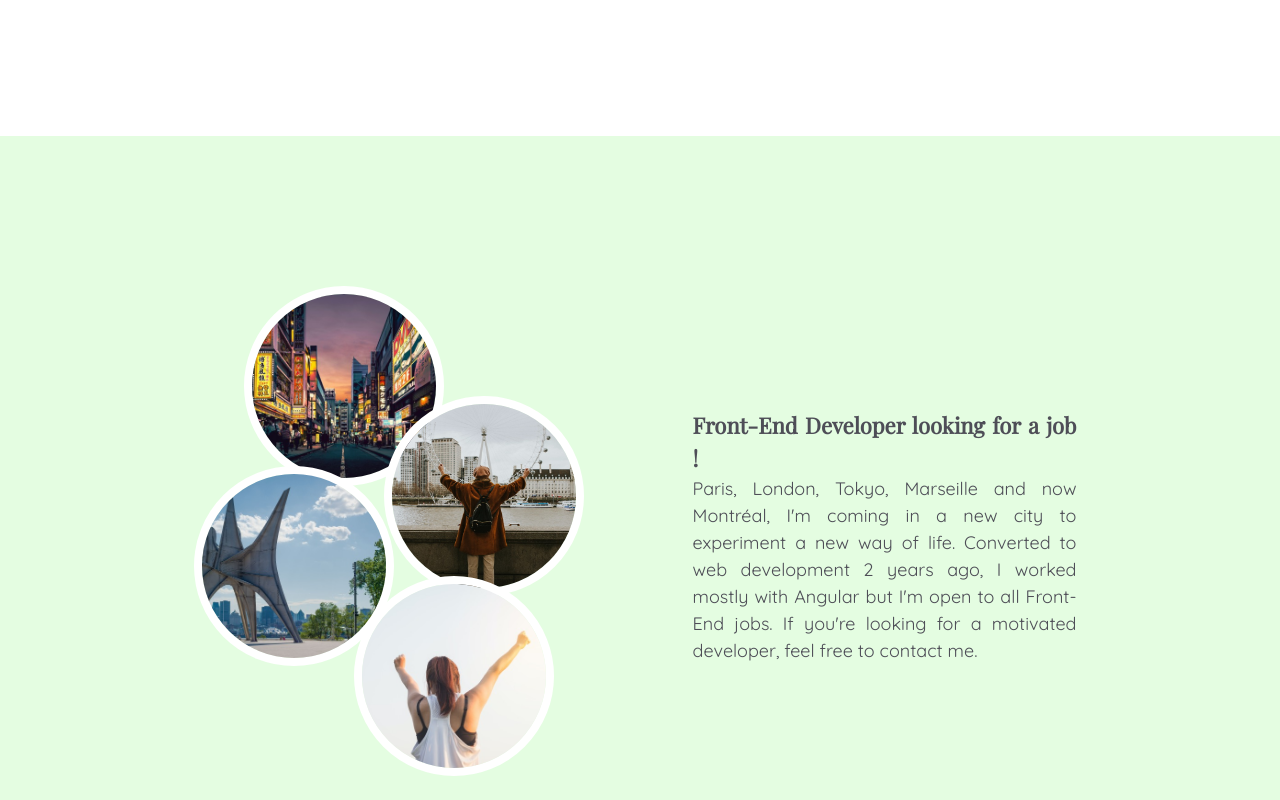
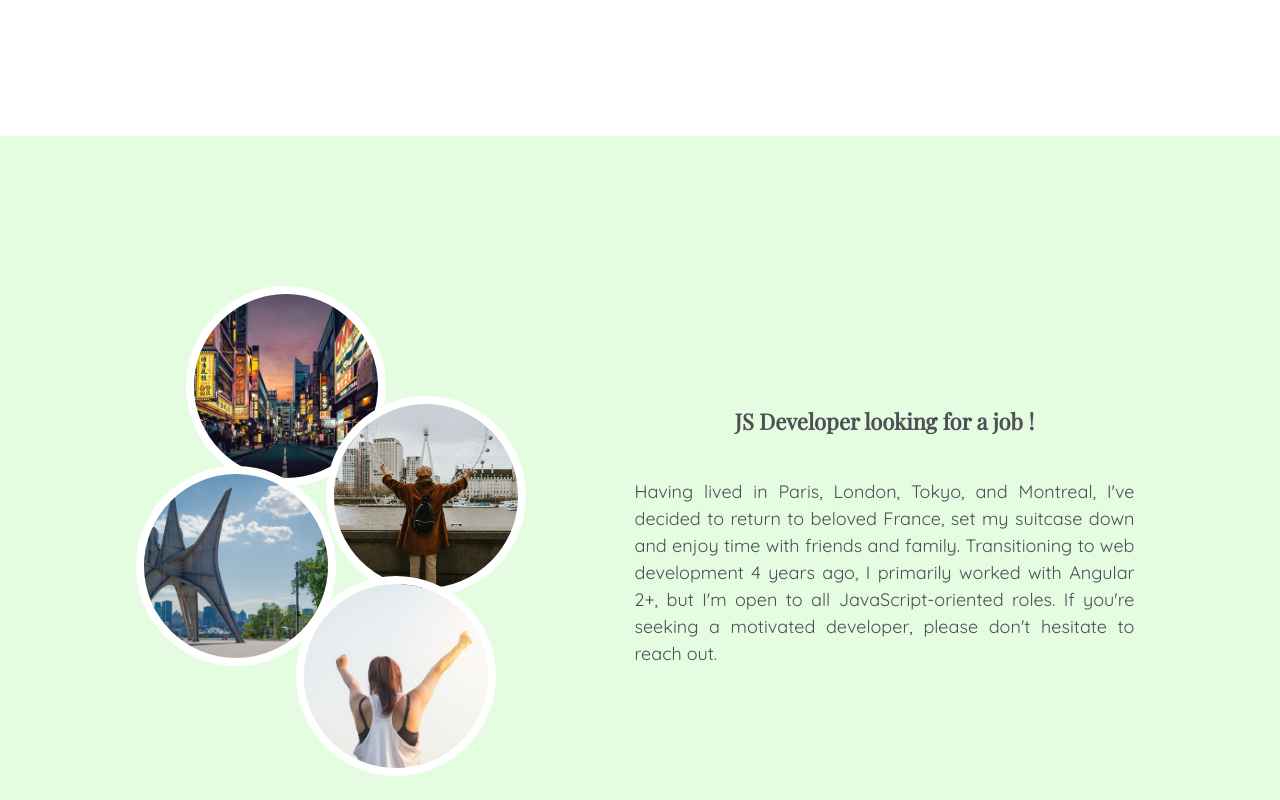
Before and after one commit to elahaye/new-portfolio-website, an Angular app: page / in a window 1280 px wide. Shown: the part 720-1520 px from the top of the page. Built offline with nearby package versions, Linux system fonts and the light colour scheme.

Commit message:
Refactor journey component

```diff
--- a/src/app/app.module.ts
+++ b/src/app/app.module.ts
@@ -16,8 +16,6 @@ import {ContactComponent} from './modules/contact/contact.component';
 @NgModule({
   declarations: [
     AppComponent,
-
-    JourneyComponent,
     TimelineComponent,
     ProjectsComponent,
     SkillsComponent,
@@ -29,6 +27,7 @@ import {ContactComponent} from './modules/contact/contact.component';
     IntroductionComponent,
     NavbarComponent,
     FirstImpressionComponent,
+    JourneyComponent,
     ContactComponent,
   ],
   bootstrap: [AppComponent],
--- a/src/app/modules/journey/journey.component.html
+++ /dev/null
@@ -1,13 +0,0 @@
-<section>
-  <article>
-    <img class="one" src="../assets/images/tokyo.jpg" alt="Photo Japon">
-    <img class="two" src="../assets/images/london.jpg" alt="Photo Londres">
-    <img class="three" src="../assets/images/montreal.jpg" alt="Photo Montréal">
-    <img class="four"src="../assets/images/motivation.jpg" alt="Photo Motivation">
-  </article>
-
-  <article>
-    <h2>Front-End Developer looking for a job !</h2>
-    <p> Paris, London, Tokyo, Marseille and now Montréal, I'm coming in a new city to experiment a new way of life. Converted to web development 2 years ago, I worked mostly with Angular but I'm open to all Front-End jobs. If you're looking for a motivated developer, feel free to contact me.</p>
-  </article>
-</section>
--- a/src/app/modules/journey/journey.component.scss
+++ b/src/app/modules/journey/journey.component.scss
@@ -1,42 +1,11 @@
-@import "../../shared/style/breakpoint.scss";
+@import '../../shared/style/breakpoint.scss';
 
-section {
-  min-height: 100vh;
-  background-color: var(--light-green-color);
-  display: flex;
-  flex-direction: column;
-  align-items: center;
-
-  article {
-    &:first-of-type {
-      position: relative;
-      margin: 40px 0;
-      min-height: 350px;
-      width: 100%;
-
-      img {
-        position: absolute;
-        border: 8px solid white;
-        border-radius: 50%;
-        object-fit: cover;
-      }
-    }
-
-    &:last-of-type {
-      display: flex;
-      flex-direction: column;
-      justify-content: center;
-      align-items: center;
-      text-align: justify;
-      margin-inline: 10px;
-      max-width: 500px;
-      color: var(--grey-color);
-      margin-bottom: 50px;
-    }
-  }
+img {
+  position: absolute;
+  border: 8px solid white;
+  border-radius: 50%;
+  object-fit: cover;
 }
-
-/////////// IMAGES
 
 @media screen and (max-width: $phone-breakpoint),
   (min-width: $tablet-breakpoint) and (max-width: $large-tablet-breakpoint) {
@@ -139,8 +108,6 @@ section {
   }
 }
 
-//////// BREAKPOINTS
-
 @media screen and (min-width: $tablet-breakpoint) {
   section {
     flex-direction: row;
@@ -154,7 +121,7 @@ section {
 
       &:last-of-type {
         max-width: 500px;
-        width: 30%;
+        width: 40%;
         margin-bottom: 0;
       }
     }
--- a/src/app/modules/journey/journey.component.ts
+++ b/src/app/modules/journey/journey.component.ts
@@ -1,8 +1,33 @@
-import { Component } from '@angular/core';
+import {CommonModule} from '@angular/common';
+import {Component} from '@angular/core';
 
 @Component({
+  standalone: true,
+  imports: [CommonModule],
   selector: 'app-journey',
-  templateUrl: './journey.component.html',
-  styleUrls: ['./journey.component.scss']
+  template: `
+    <section class="flex flex-col items-center min-h-screen bg-light-green">
+      <article class="relative my-10 min-h-[350px] w-full">
+        <img class="one" src="../assets/images/tokyo.jpg" alt="Photo Japon" />
+        <img class="two" src="../assets/images/london.jpg" alt="Photo Londres" />
+        <img class="three" src="../assets/images/montreal.jpg" alt="Photo Montréal" />
+        <img class="four" src="../assets/images/motivation.jpg" alt="Photo Motivation" />
+      </article>
+
+      <article
+        class="flex flex-col justify-center items-center gap-10 text-justify mx-2.5 max-w-[500px] text-grey mb-12"
+      >
+        <h2>JS Developer looking for a job !</h2>
+        <p>
+          Having lived in Paris, London, Tokyo, and Montreal, I've decided to return to beloved
+          France, set my suitcase down and enjoy time with friends and family. Transitioning to web
+          development 4 years ago, I primarily worked with Angular 2+, but I'm open to all
+          JavaScript-oriented roles. If you're seeking a motivated developer, please don't hesitate
+          to reach out.
+        </p>
+      </article>
+    </section>
+  `,
+  styleUrls: ['./journey.component.scss'],
 })
 export class JourneyComponent {}
```
Also changed, not shown: 1 other file (tests, documents, lock files or other folders).
